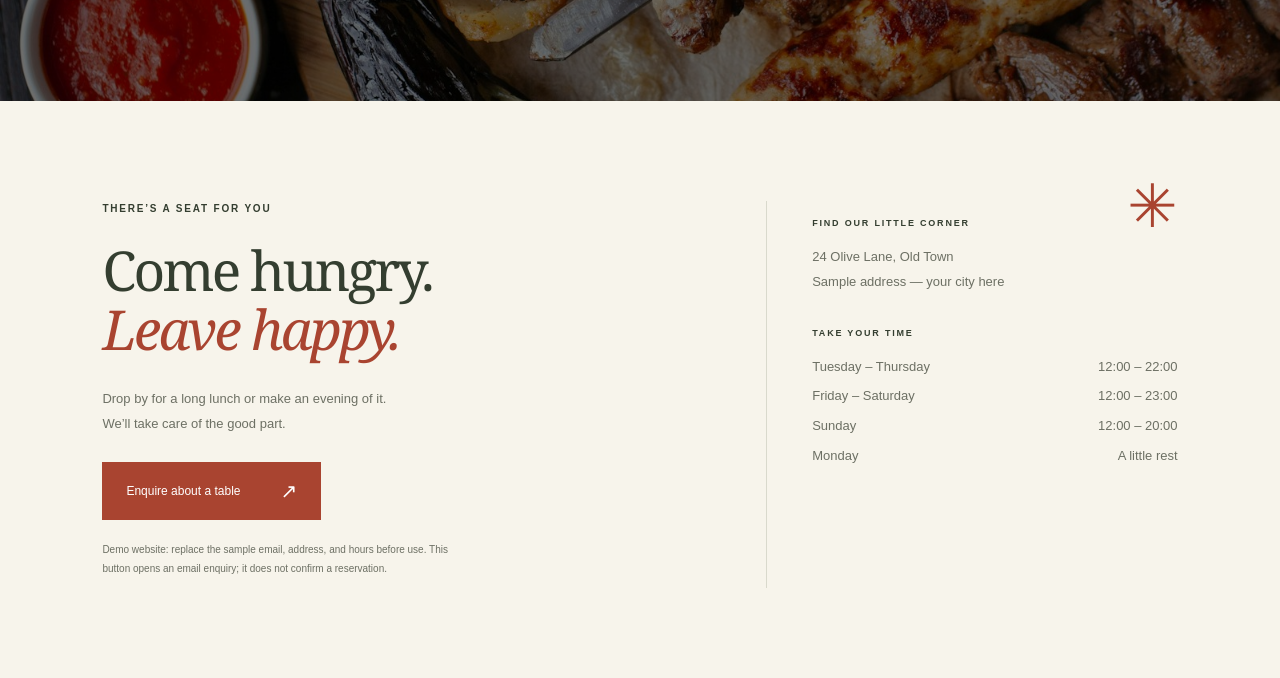
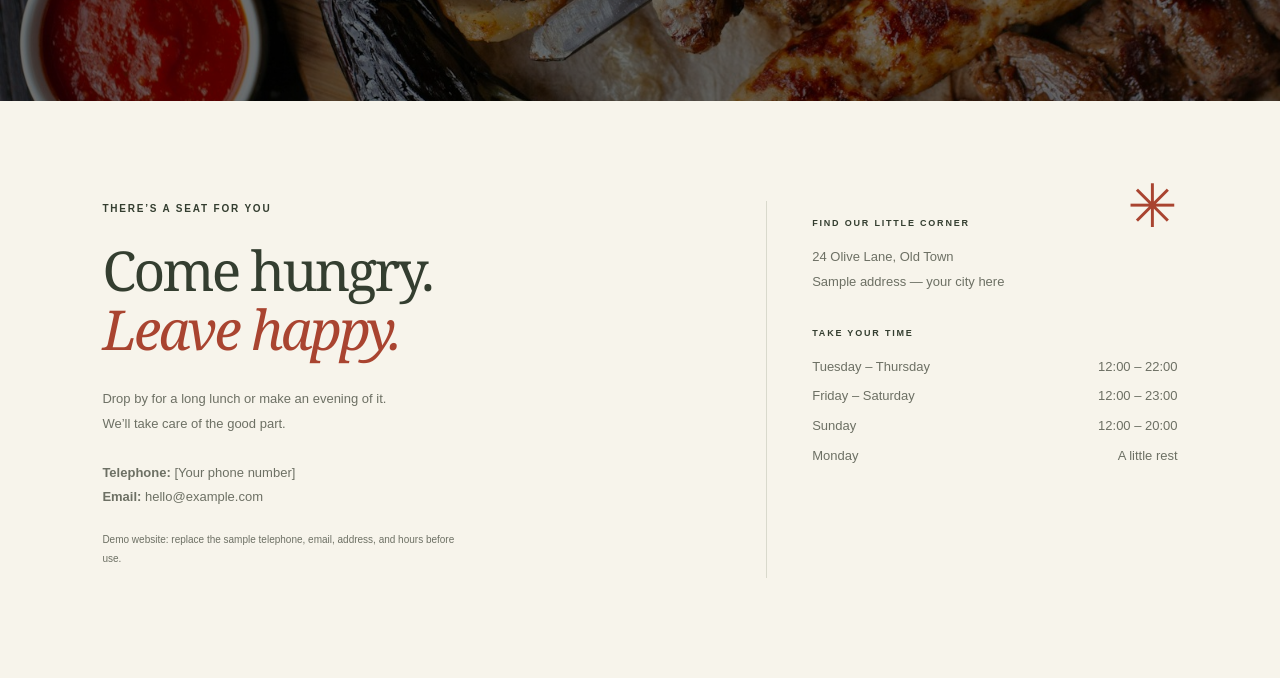
Before and after one commit to DiqingJunYao/restaurantWebpage0, a website: page index.html in a window 1280 px wide. Shown: the part 2785-3463 px from the top of the page. Drawn offline with Linux system fonts and the light colour scheme.

Commit message:
Update Site source

```diff
--- a/index.html
+++ b/index.html
@@ -28,11 +28,10 @@
         <span></span><span></span>
       </button>
       <nav id="navigation" aria-label="Main navigation">
-        <a href="#story">Our story</a><a href="#menu">The menu</a
-        ><a href="#visit">Find us</a>
-        <a href="#visit" class="button button-small"
-          >Come on over <span aria-hidden="true">↗</span></a
-        >
+        <a href="#story">Our story</a>
+        <a href="#menu">The menu</a>
+        <a href="#visit">Find us</a>
+        <a href="#visit" class="button button-small">Come on over <span aria-hidden="true">↗</span></a>
       </nav>
     </header>
     <main>
@@ -215,15 +214,14 @@
             Drop by for a long lunch or make an evening of it.<br />We’ll take
             care of the good part.
           </p>
-          <a
-            class="button"
-            href="mailto:hello@example.com?subject=Oliva%20table%20enquiry"
-            >Enquire about a table <span aria-hidden="true">↗</span></a
-          >
+          <!-- CONTACT DETAILS: replace the placeholder telephone and email below. -->
+          <p class="contact-details">
+            <strong>Telephone:</strong> [Your phone number]<br />
+            <strong>Email:</strong> hello@example.com
+          </p>
           <p class="demo-note">
-            Demo website: replace the sample email, address, and hours before
-            use. This button opens an email enquiry; it does not confirm a
-            reservation.
+            Demo website: replace the sample telephone, email, address, and
+            hours before use.
           </p>
         </div>
         <div class="visit-details">
--- a/src/scss/main.scss
+++ b/src/scss/main.scss
@@ -422,8 +422,11 @@ h2 {
     color: $muted;
     line-height: 1.9;
   }
-  .button {
-    margin-top: 12px;
+  > div > .contact-details {
+    margin-top: 24px;
+    color: $ink;
+    font-size: 1rem;
+    overflow-wrap: anywhere;
   }
   .demo-note {
     max-width: 360px;
```
Also changed, not shown: README.md, src/css/main.css.
